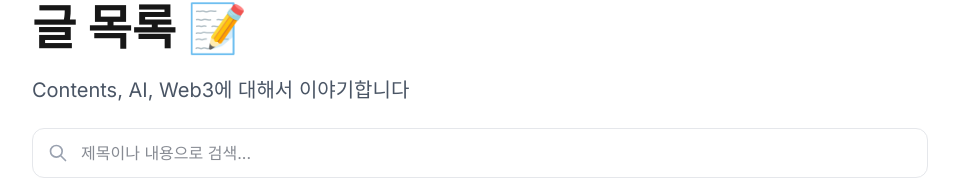
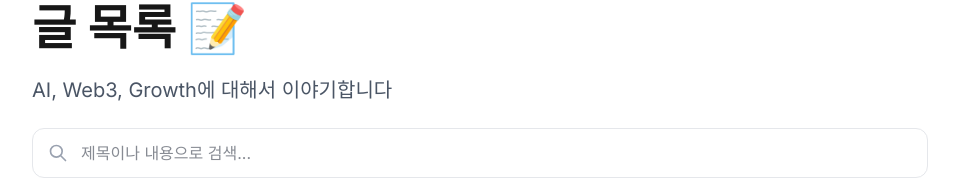
Before and after one commit to chanmkim/chanmkim-writing, a Next.js app: page /writing-list in a window 1280 px wide. Shown: the part 144-322 px from the top of the page, without its empty margins (160-1119 px from the left). Built offline with nearby package versions, Linux system fonts and the light colour scheme.

Commit message:
글목록: AI, Crypto, Growth

```diff
--- a/src/app/writing-list/page.tsx
+++ b/src/app/writing-list/page.tsx
@@ -51,7 +51,7 @@ export default function WritingListPage() {
             글 목록 📝
           </h1>
           <p className="text-lg sm:text-xl text-gray-600 dark:text-gray-300 mb-6">
-            Contents, AI, Web3에 대해서 이야기합니다
+            AI, Web3, Growth에 대해서 이야기합니다
           </p>
 
           {/* 검색 및 필터 섹션 */}
```
